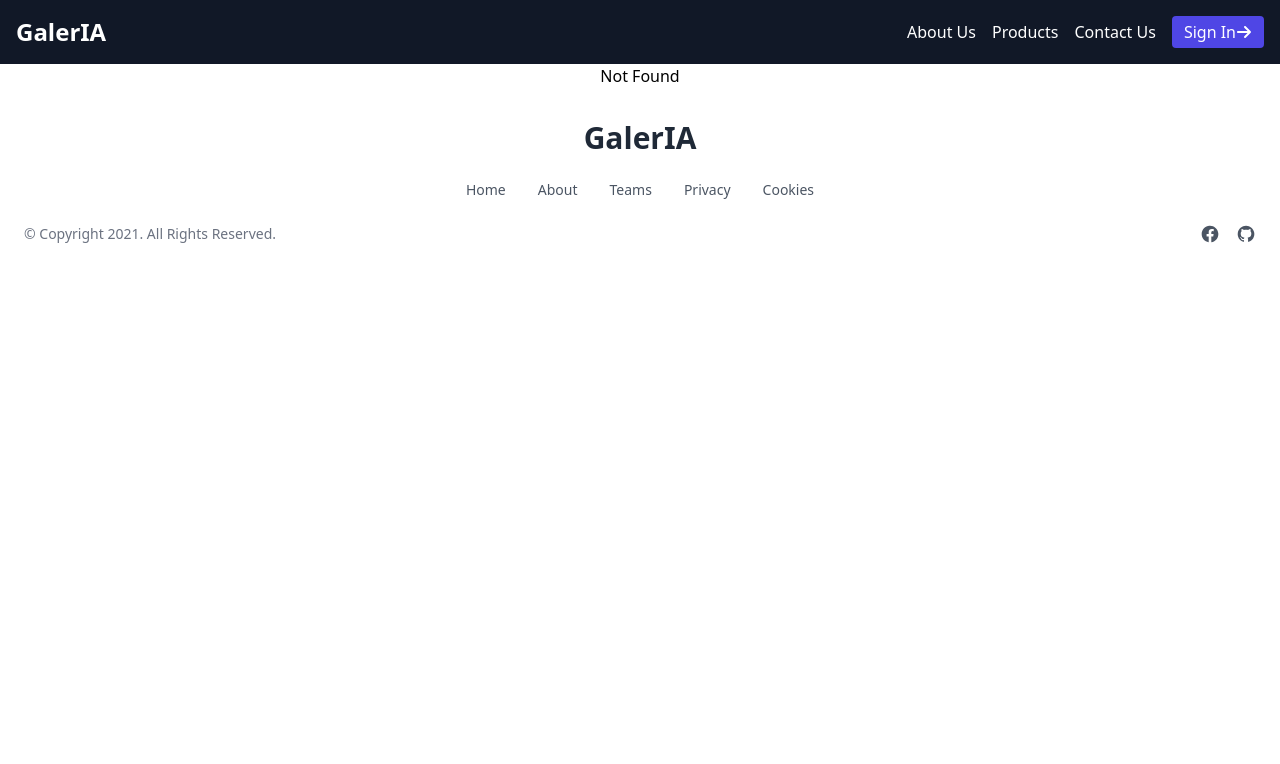
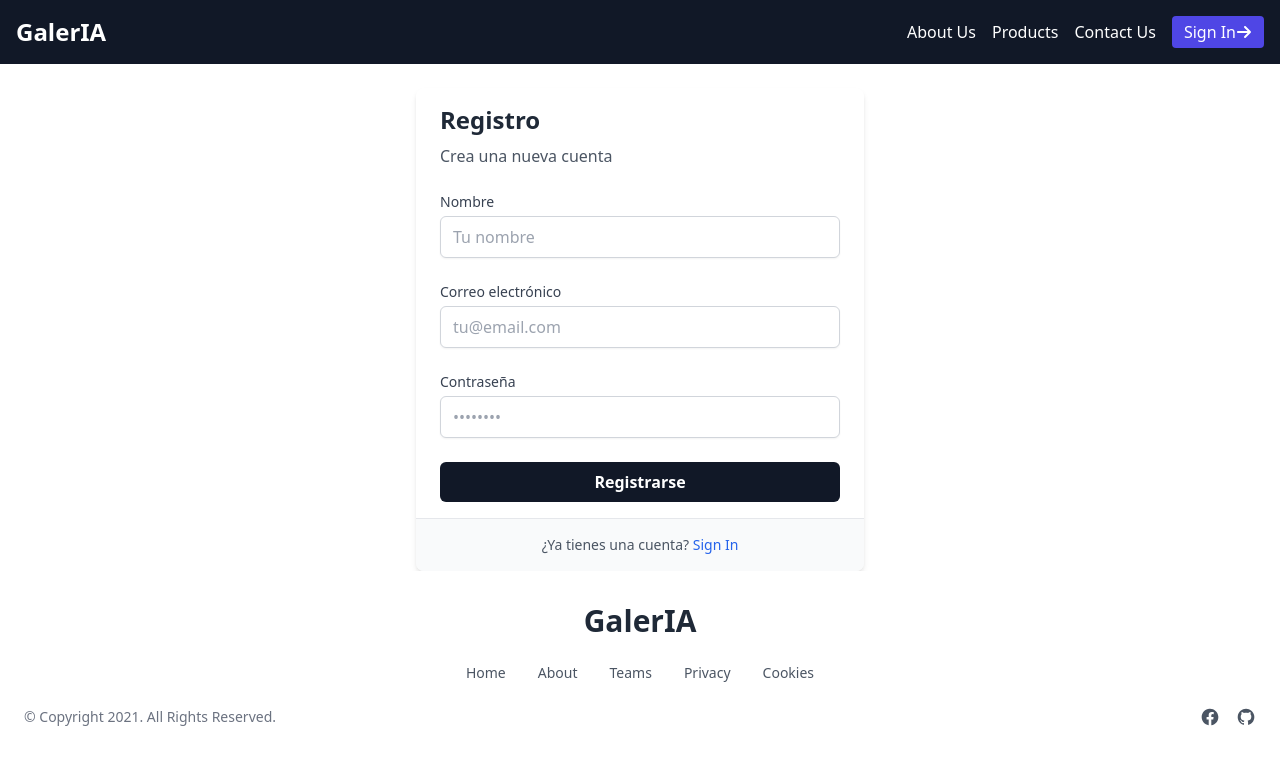
Before and after one commit to nachoogomez/GalerIA, a React (Vite) app: page /register in a window 1280 px wide. Before the commit this address had no page. Shown: the top 764 px of the page. Built offline with nearby package versions, Linux system fonts and the light colour scheme.

Commit message:
register form

```diff
--- a/src/components/navbar/Navbar.jsx
+++ b/src/components/navbar/Navbar.jsx
@@ -72,7 +72,7 @@ function Navbar() {
             <Link to="/contact" className="block py-2 px-4 text-white hover:bg-blue-700">
               Contact Us
             </Link>
-            <Link className="inline-flex text-white items-center bg-[#4F46E5] border-0 py-1 px-3 focus:outline-none  hover:bg-[#8f89ee] rounded text-base mt-4 md:mt-0">
+            <Link to="/login" className="inline-flex text-white items-center bg-[#4F46E5] border-0 py-1 px-3 focus:outline-none  hover:bg-[#8f89ee] rounded text-base mt-4 md:mt-0">
               Sign In
               <FaArrowRight />
             </Link>
--- a/src/components/register/Register.jsx
+++ b/src/components/register/Register.jsx
@@ -1,9 +1,99 @@
-import React from 'react'
+// Code for the Register component
+import { useState } from 'react'
+import { Link } from "react-router-dom";
 
 const Register = () => {
+  const [formData, setFormData] = useState({
+    name: '',
+    email: '',
+    password: ''
+  })
+
+  const handleChange = (e) => {
+    const { name, value } = e.target
+    setFormData(prevState => ({
+      ...prevState,
+      [name]: value
+    }))
+  }
+
+  const handleSubmit = (e) => {
+    e.preventDefault()
+    console.log('Datos del formulario:', formData)
+    // Aquí puedes agregar la lógica para enviar los datos al servidor
+  }
+
   return (
-    <div>Register</div>
-  )
-}
+    <div className="w-full max-w-md mx-auto bg-white shadow-md rounded-lg overflow-hidden mt-6">
+      <div className="px-6 py-4">
+        <h2 className="text-2xl font-bold text-gray-800 mb-2">Registro</h2>
+        <p className="text-gray-600 mb-6">Crea una nueva cuenta</p>
+        <form onSubmit={handleSubmit} className="space-y-6">
+          <div>
+            <label htmlFor="name" className="block text-sm font-medium text-gray-700 mb-1">
+              Nombre
+            </label>
+            <input
+              id="name"
+              name="name"
+              type="text"
+              placeholder="Tu nombre"
+              value={formData.name}
+              onChange={handleChange}
+              required
+              className="w-full px-3 py-2 border border-gray-300 rounded-md shadow-sm focus:outline-none focus:ring-2 focus:ring-blue-500 focus:border-blue-500"
+            />
+          </div>
+          <div>
+            <label htmlFor="email" className="block text-sm font-medium text-gray-700 mb-1">
+              Correo electrónico
+            </label>
+            <input
+              id="email"
+              name="email"
+              type="email"
+              placeholder="tu@email.com"
+              value={formData.email}
+              onChange={handleChange}
+              required
+              className="w-full px-3 py-2 border border-gray-300 rounded-md shadow-sm focus:outline-none focus:ring-2 focus:ring-blue-500 focus:border-blue-500"
+            />
+          </div>
+          <div>
+            <label htmlFor="password" className="block text-sm font-medium text-gray-700 mb-1">
+              Contraseña
+            </label>
+            <input
+              id="password"
+              name="password"
+              type="password"
+              placeholder="••••••••"
+              value={formData.password}
+              onChange={handleChange}
+              required
+              className="w-full px-3 py-2 border border-gray-300 rounded-md shadow-sm focus:outline-none focus:ring-2 focus:ring-blue-500 focus:border-blue-500"
+            />
+          </div>
+          <button
+            type="submit"
+            className="w-full bg-gray-900 text-white font-bold py-2 px-4 rounded-md hover:bg-blue-900 focus:outline-none focus:ring-2 focus:ring-blue-500 focus:ring-offset-2 transition-colors duration-300"
+          >
+            Registrarse
+          </button>
+        </form>
+      </div>
+      <div className="px-6 py-4 bg-gray-50 border-t border-gray-200">
+        <p className="text-sm text-gray-600 text-center">
+          ¿Ya tienes una cuenta?{' '}
+
+          <Link to="/login" className="text-blue-600 hover:underline">
+              Sign In
+
+            </Link>
+        </p>
+      </div>
+    </div>
+  );
+};
 
 export default Register
--- a/src/data/Products.js
+++ b/src/data/Products.js
@@ -49,7 +49,7 @@ const products = [
         title: "Guernica",
         artist: "Pablo Picasso",
         year: 1937,
-        description: "A mural-sized oil painting on canvas by Pablo Picasso, depicting the suffering of people and animals during the Spanish Civil War.",
+        description: "A mural-sized oil painting on canvas by Pablo Picasso, depicting the suffering of people and animals.",
         price: 200000000,
         imageUrl: "https://res.cloudinary.com/duslo5lw8/image/upload/v1730583734/Galeria/vtujt8ji8yx2ejpor7zh.webp"
     },
@@ -76,7 +76,7 @@ const products = [
         title: "American Gothic",
         artist: "Grant Wood",
         year: 1930,
-        description: "A painting by Grant Wood depicting a farmer standing beside his daughter, often interpreted as a depiction of rural American life.",
+        description: "A painting by Grant Wood depicting a farmer standing beside his daughter, often interpreted.",
         price: 6000000,
         imageUrl: "https://res.cloudinary.com/duslo5lw8/image/upload/v1730583734/Galeria/ydtvdnx8diawhprhhqh5.webp"
     }
--- a/src/routes/Routes.jsx
+++ b/src/routes/Routes.jsx
@@ -4,6 +4,7 @@ import LogIn from '../pages/LogIn';
 import Products from '../pages/Products';
 import ContactUs from '../pages/ContactUs';
 import AboutUs from '../pages/AboutUs';
+import Register from '../components/register/Register';
 
 
 function Routes(){
@@ -15,6 +16,7 @@ function Routes(){
             <Route path="/products" element={<Products/>}/>
             <Route path='/contact' element={<ContactUs/>}/>
             <Route path='/about' element={<AboutUs/>}/>
+            <Route path='/register' element={<Register/>}/>
         </ReactDomRoutes>
     )
 }
```
